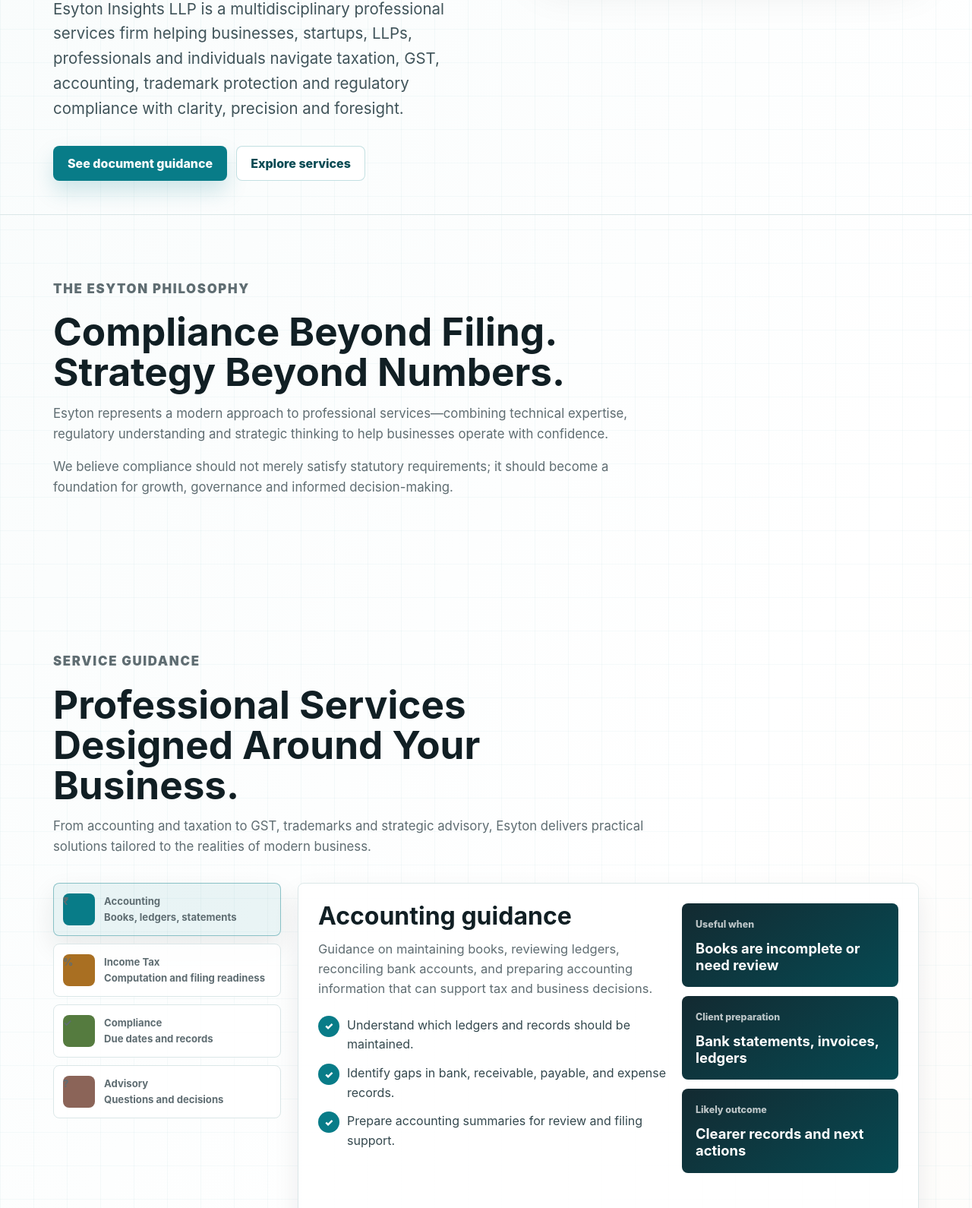
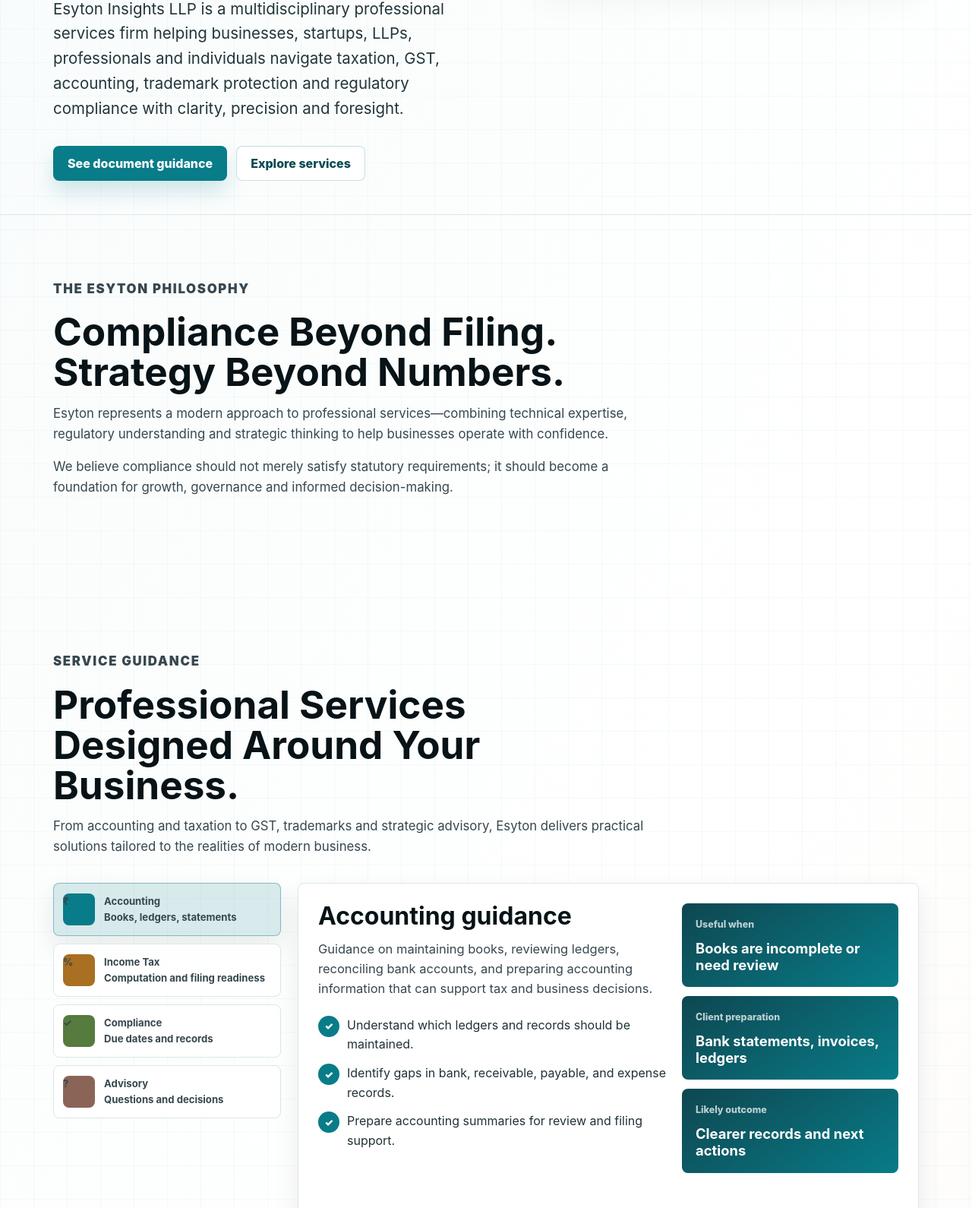
Before and after one commit to tanoojreddy1801-rgb/esyton-home, a plain HTML site: page index.html in a window 1280 px wide. Shown: the part 929-2519 px from the top of the page at 76% size. Drawn offline with Linux system fonts and the light colour scheme.

Commit message:
Update index.html

```diff
--- a/index.html
+++ b/index.html
@@ -1,4 +1,3 @@
-
 <!doctype html>
 <html lang="en">
 <head>
@@ -15,8 +14,8 @@
     :root {
       --teal: #087c88;
       --teal-dark: #064a53;
-      --ink: #111f24;
-      --muted: #5f6d72;
+      --ink: #081317;
+      --muted: #37474f;
       --paper: #ffffff;
       --soft: #f4f8f8;
       --line: #dbe7e8;
@@ -137,7 +136,7 @@
       justify-content: center;
       padding: 0 12px;
       border-radius: var(--radius);
-      color: #34484e;
+      color: #203238;
       font-size: 0.91rem;
       font-weight: 760;
     }
@@ -145,7 +144,7 @@
     .nav-links a:hover,
     .nav-links a.active {
       color: var(--teal-dark);
-      background: rgba(8, 124, 136, 0.09);
+      background: rgba(8, 124, 136, 0.18);
     }
 
     .button {
@@ -236,7 +235,7 @@
 
     .hero-copy {
       max-width: 720px;
-      color: #40545a;
+      color: #23353b;
       font-size: clamp(1.08rem, 2vw, 1.28rem);
     }
 
@@ -371,7 +370,7 @@
 
     .tab-button.active {
       border-color: rgba(8, 124, 136, 0.42);
-      background: rgba(8, 124, 136, 0.08);
+      background: rgba(8, 124, 136, 0.15);
       box-shadow: 0 14px 34px rgba(17, 31, 36, 0.09);
     }
 
@@ -450,7 +449,7 @@
       grid-template-columns: 28px minmax(0, 1fr);
       gap: 10px;
       align-items: start;
-      color: #34484e;
+      color: #203238;
     }
 
     .check {
@@ -475,7 +474,7 @@
       padding: 18px;
       border-radius: var(--radius);
       color: #fff;
-      background: linear-gradient(145deg, #132a31, var(--teal-dark));
+      background: linear-gradient(145deg, #0e4751, #087c88);
     }
 
     .note-box span {
@@ -514,7 +513,7 @@
       min-height: 52px;
       border: 1px solid var(--line);
       border-radius: var(--radius);
-      color: #34484e;
+      color: #203238;
       background: #fff;
       font-weight: 780;
       text-align: left;
@@ -525,7 +524,7 @@
     .client-type button.active {
       color: var(--teal-dark);
       border-color: rgba(8, 124, 136, 0.42);
-      background: rgba(8, 124, 136, 0.08);
+      background: rgba(8, 124, 136, 0.15);
     }
 
     .checklist-panel {
```
